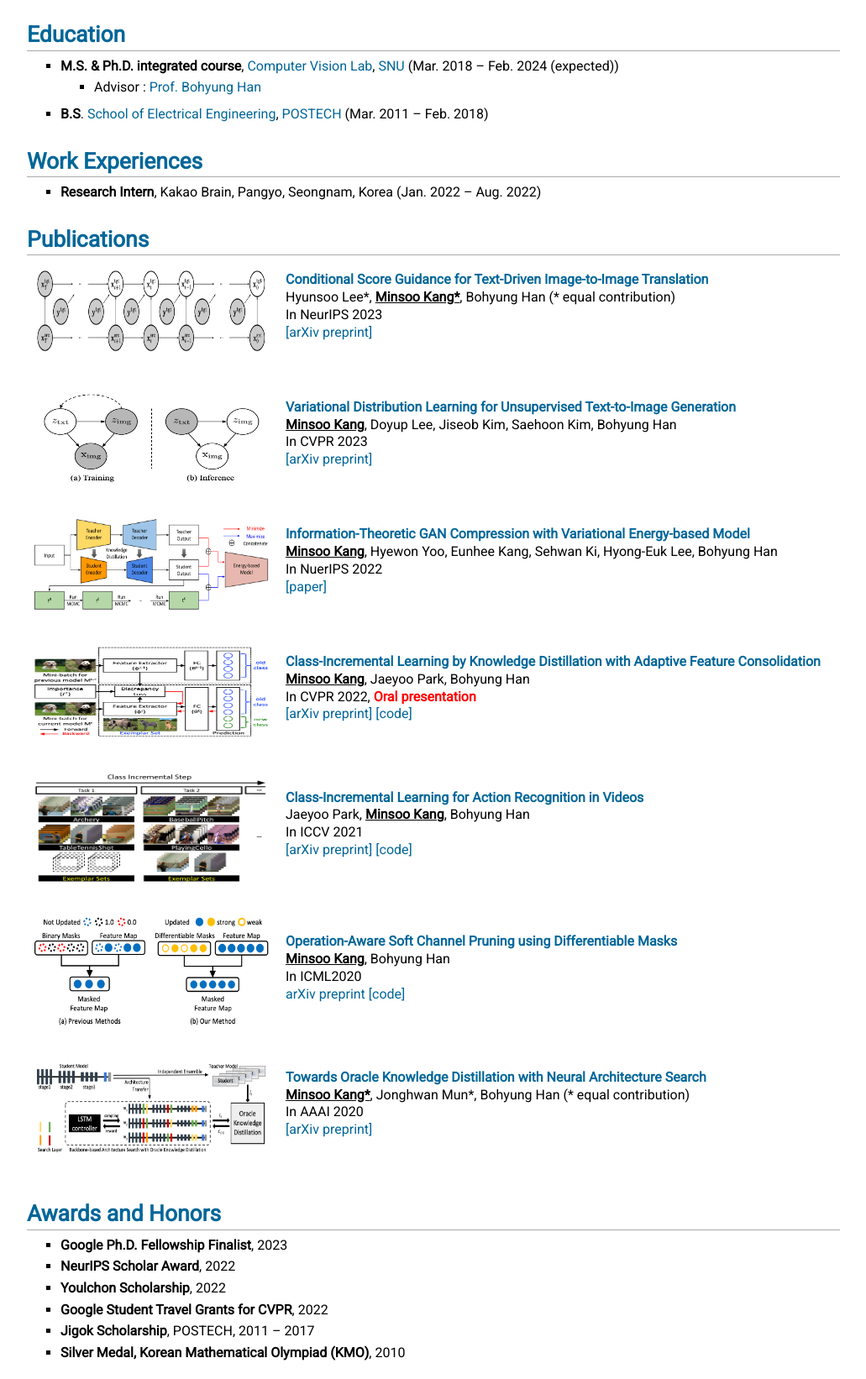
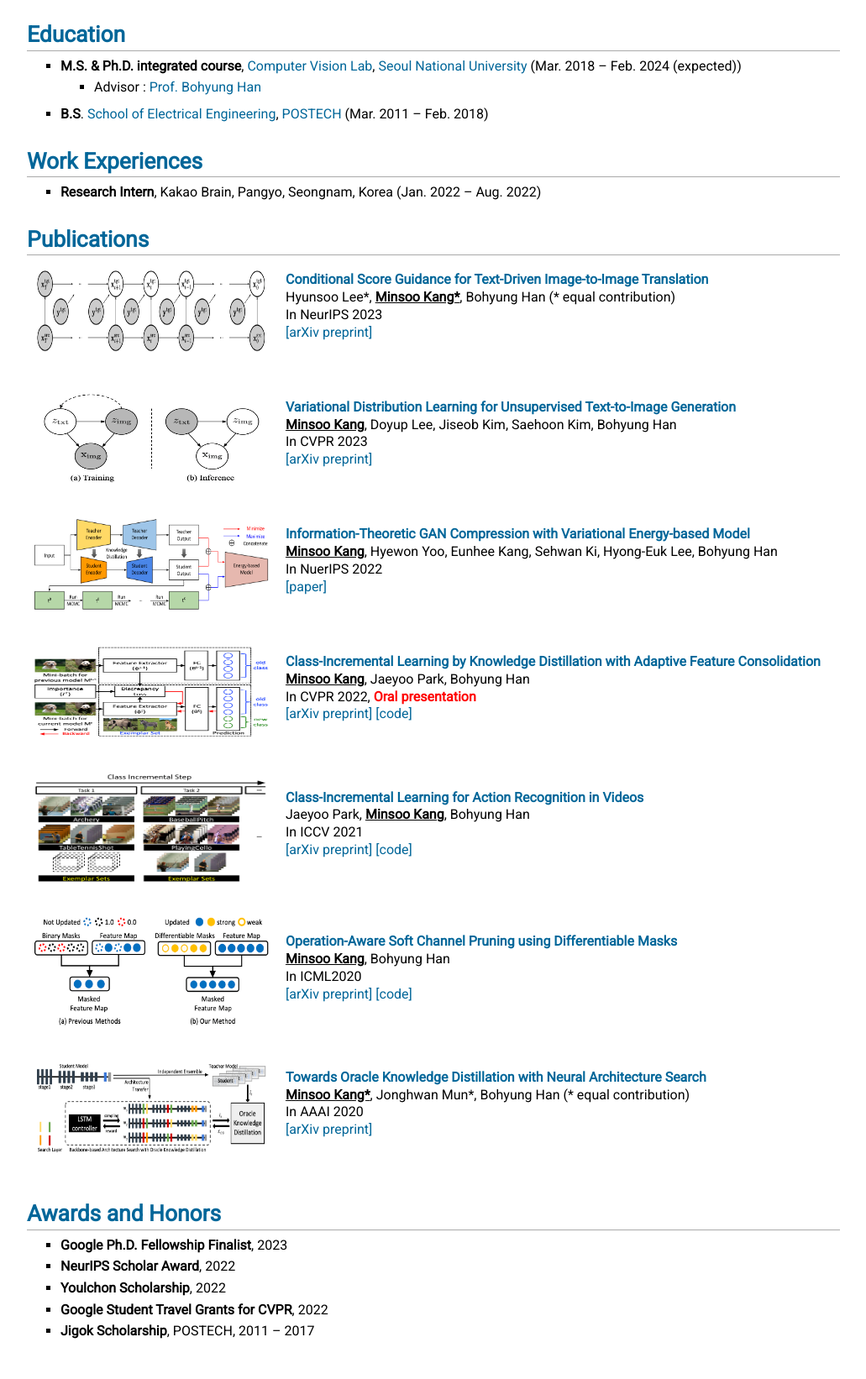
Before and after one commit to kminsoo/kminsoo.github.io, a plain HTML site: page index.html in a window 1280 px wide. Shown: the part 245-1887 px from the top of the page at 84% size, without its empty margins (124-1155 px from the left). After the commit the page ends 1862 px from the top, so only its background shows below. Drawn offline with Linux system fonts and the light colour scheme.

Commit message:
Trigger rebuild

```diff
--- a/index.html
+++ b/index.html
@@ -36,9 +36,8 @@
                      <font size="6"> Minsoo Kang </font>
                   </b>
                   <br /> <br />
-                  Ph.D. Candidate at SNU <br />
+                  Ph.D. Candidate at Seoul National University <br />
                   Email : <a href="mailto:kminsoo@snu.ac.kr">kminsoo [at] snu [dot] ac [dot] kr </a> <br />
-                  <a href="https://scholar.google.com/citations?user=in5F4IUAAAAJ&hl=ko">[google scholar]</a>
                </p>
             </td>
          </tr>
@@ -78,7 +77,7 @@
       <ul>
          <li>
             <p><b>M.S. &amp; Ph.D. integrated course</b>, <a href="http://cv.snu.ac.kr">Computer Vision Lab</a>, <a
-															 href="http://snu.ac.kr">SNU</a> (Mar. 2018 &ndash; Feb. 2024 (expected))</p>
+															 href="http://snu.ac.kr">Seoul National University</a> (Mar. 2018 &ndash; Feb. 2024 (expected))</p>
          </li>
          <ul>
             <li>Advisor : <a href="http://cv.snu.ac.kr/~bhhan">Prof. Bohyung Han</a>
@@ -210,7 +209,7 @@
 					   Operation-Aware Soft Channel Pruning using Differentiable Masks</a></b> <br />
                   <u><b>Minsoo Kang</b></u>, Bohyung Han<br />
                   In ICML2020 <br />
-                  <a href="https://arxiv.org/abs/2007.03938">arXiv preprint</a>
+                  <a href="https://arxiv.org/abs/2007.03938">[arXiv preprint]</a>
 				  <a class="news" target="_blank" href="https://github.com/kminsoo/scp">[code]</a>
                </p>
             </td>
@@ -259,9 +258,6 @@
             <p><b>Jigok Scholarship</b>, POSTECH, 2011 –
                2017</p>
          </li>
-         <li>
-            <p><b>Silver Medal, Korean Mathematical Olympiad (KMO)</b>, 2010</p>
-         </li>
       </ul>
 
 
```
